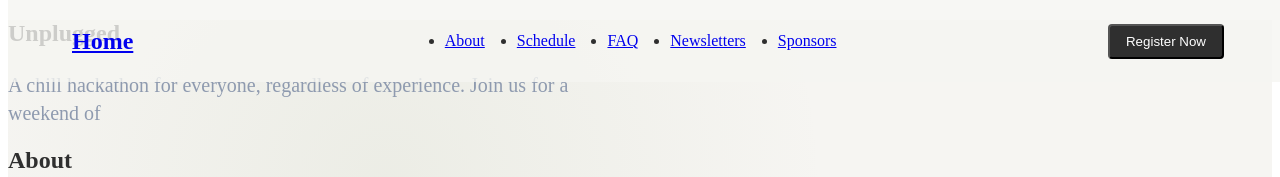
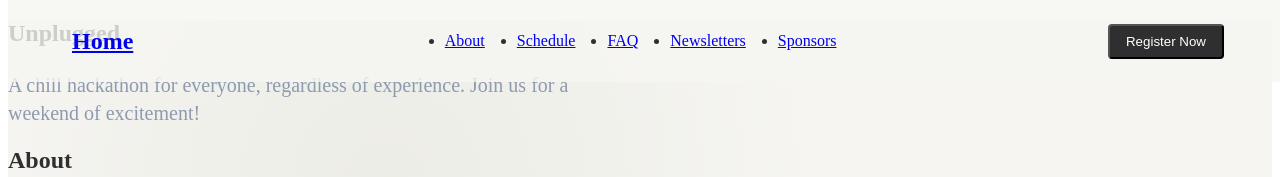
Before and after one commit to heonaliu/unplugged-hackathon, a React (Vite) app: page / in a window 1280 px wide. Shown: the top 177 px of the page. Built offline with nearby package versions, Linux system fonts and the light colour scheme.

Commit message:
subheading adjust

```diff
--- a/src/sections/Hero.jsx
+++ b/src/sections/Hero.jsx
@@ -3,7 +3,7 @@ export const Hero = () => {
     <section>
       <h1>Unplugged</h1>
       <p className="mt-6 text-lg md:text-xl text-bluegray max-w-xl">
-        A chill hackathon for everyone, regardless of experience. Join us for a weekend of
+        A chill hackathon for everyone, regardless of experience. Join us for a weekend of excitement!
       </p>
 
     </section>
```
